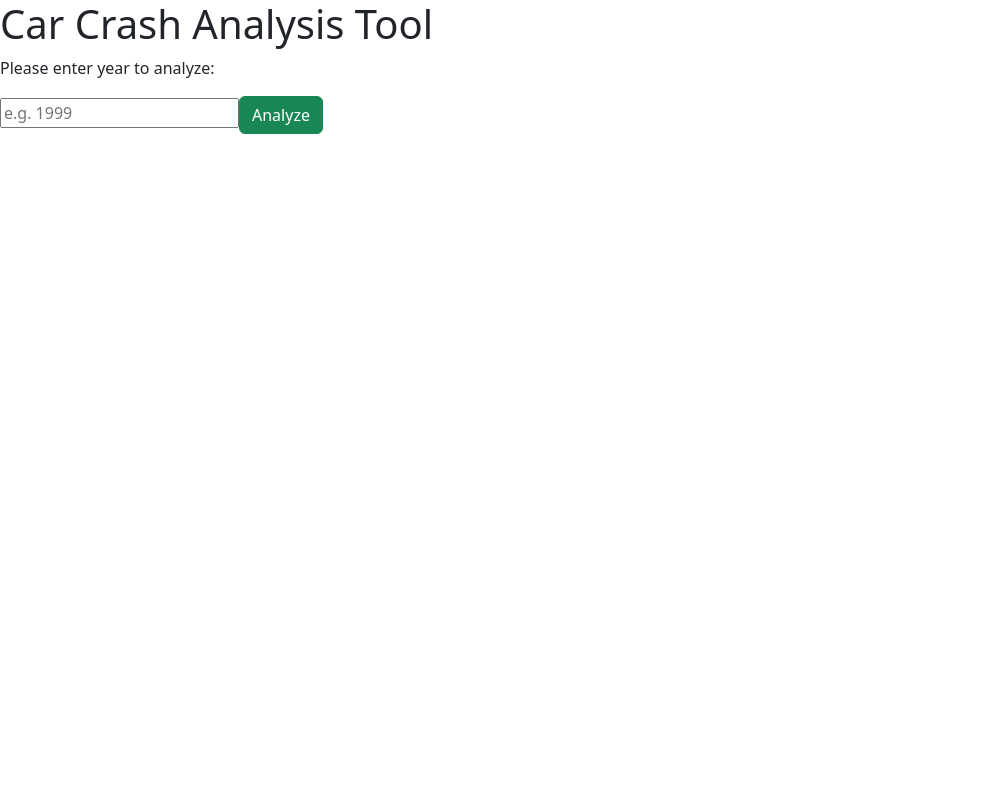
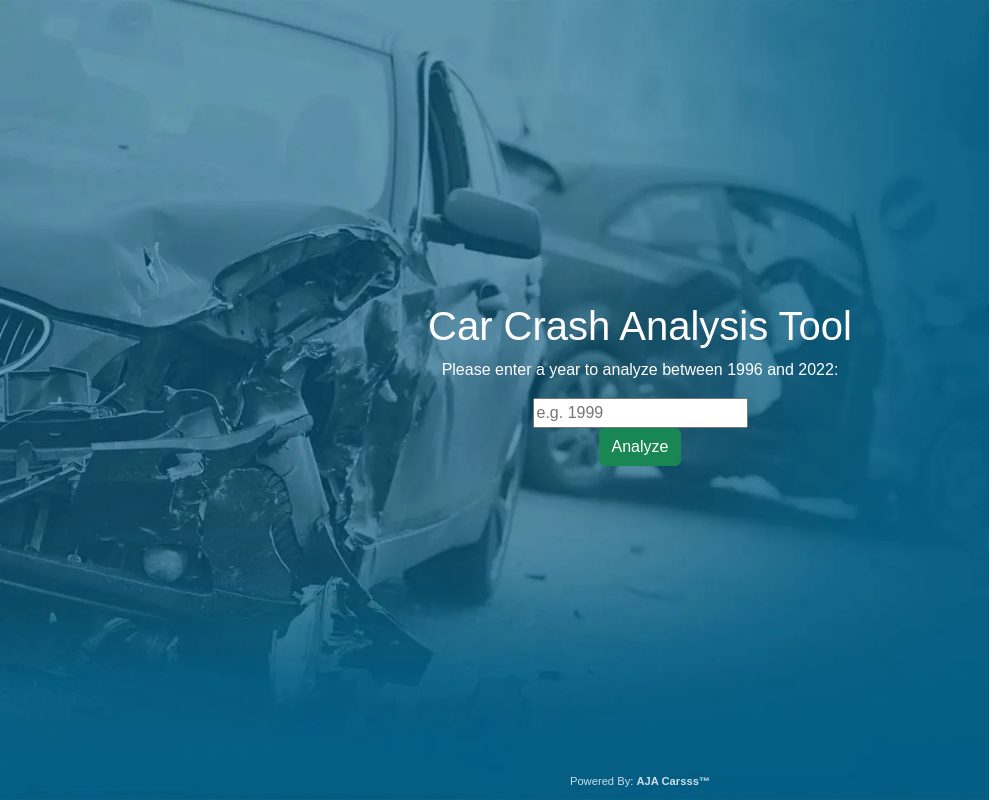
Before and after one commit to aj202088/Car-Crash-Analyzation-Tool, a React (Vite) app in the folder src/FrontEnd/: page / in a window 1280 px wide. Shown: the whole page, without its empty margins (0-989 px from the left). Built offline with nearby package versions, Linux system fonts and the light colour scheme.

Commit message:
CSS for inputPage

```diff
--- /dev/null
+++ b/src/FrontEnd/src/Pages/InputPage.css
@@ -0,0 +1,81 @@
+body {
+    margin: 0;
+    padding: 0;
+    font-family: Arial, sans-serif;
+}
+
+/* Center the content on the page */
+.input-page {
+    display: flex;
+    flex-direction: column;
+    justify-content: center;
+    align-items: center;
+    /* Full height of viewport */
+    height: 100vh;
+    text-align: center;
+    /* Image from https://ricelawmd.com/gather-evidence-to-support-your-car-accident-claim-in-maryland/ */
+    background-image: url("../components/bg-car-accidents.webp");
+    background-size: cover;
+
+    background-repeat: no-repeat;
+    background-attachment: fixed;
+    /* Overlay for readability */
+    background-color: rgba(0, 0, 0, 0.6);
+    /* Text color to contrast with background */
+    color: white;
+  }
+
+  /* Style Header */
+.h1 {
+    font-size: 2.5rem;
+    margin-bottom: 1rem;
+     /* Contrast with background */
+    color: white;
+}
+
+/* Style the message */
+.p {
+    font-size: 1rem;
+    margin-top: 1rem;
+}
+
+/* Style the input box */
+.input {
+    padding: 10px;
+    font-size: 1rem;
+    margin: 10px 0;
+    border-radius: 5px;
+    border: 1px solid #ccc;
+    width: 250px;
+  }
+
+  /* Style the button */
+  .button {
+    padding: 10px 20px;
+    font-size: 1rem;
+    color: white;
+    /* Success Green */
+    background-color: #28a745;
+    border: none;
+    border-radius: 5px;
+    cursor: pointer;
+  }
+
+  .button:hover {
+    background-color: #218838;
+  }
+
+  /* Styling for Footer */
+.footer {
+    position: absolute;
+    bottom: 10px;
+    width: 100%;
+    text-align: center;
+    font-size: .7rem;
+    color: white;
+    opacity: 0.8;
+  }
+
+  .brand {
+    font-weight: bold;
+  }
--- a/src/FrontEnd/src/Pages/InputPage.tsx
+++ b/src/FrontEnd/src/Pages/InputPage.tsx
@@ -3,6 +3,7 @@ import Button from "../Components/Button";
 import Header from "../Components/Header";
 import InputBox from "../Components/InputBox";
 import { useNavigate } from "react-router-dom";
+import "./InputPage.css";
 
 function InputPage() {
   //declaring state variables for input and message
@@ -17,7 +18,8 @@ function InputPage() {
     const yearNumber = Number(year);
     if (yearNumber < 1996 || yearNumber > 2022 || isNaN(yearNumber)) {
       setMessage("Please enter a year between 1996 and 2022");
-    } else {
+      return;
+    }
       setMessage(`Analyzing data for the year ${year}...`);
 
       // Make a POST request to backend
@@ -42,7 +44,6 @@ function InputPage() {
           vehicle: vehicle.vehicle,
           dangerScore: vehicle.score,
         }));
-        //setTopVehicles(data);
         setTimeout(() => {
           setMessage(`Finished Analyzing Data for year ${year}`);
           navigate("/AnalysisPage", {
@@ -53,14 +54,14 @@ function InputPage() {
         console.error("Error:", error);
         setMessage("An error occurred while analyzing data.");
       }
-    }
+
   };
 
   return (
-    <>
+    <div className="input-page">
       <Header
         header="Car Crash Analysis Tool"
-        subHeader="Please enter year to analyze"
+        subHeader="Please enter a year to analyze between 1996 and 2022"
       />
       <InputBox value={year} onChange={(e) => setYear(e.target.value)} />
       <Button
@@ -69,7 +70,11 @@ function InputPage() {
         buttonType="success"
       />
       <p>{message}</p>
-    </>
+      <footer className="footer">
+        Powered By: <span className="brand">AJA Carsss™</span>
+      </footer>
+      <p></p>
+    </div>
   );
 }
 
```
Also changed, not shown: src/FrontEnd/src/Components/bg-car-accidents.webp (added), 1 other file (tests, documents, lock files or other folders).
